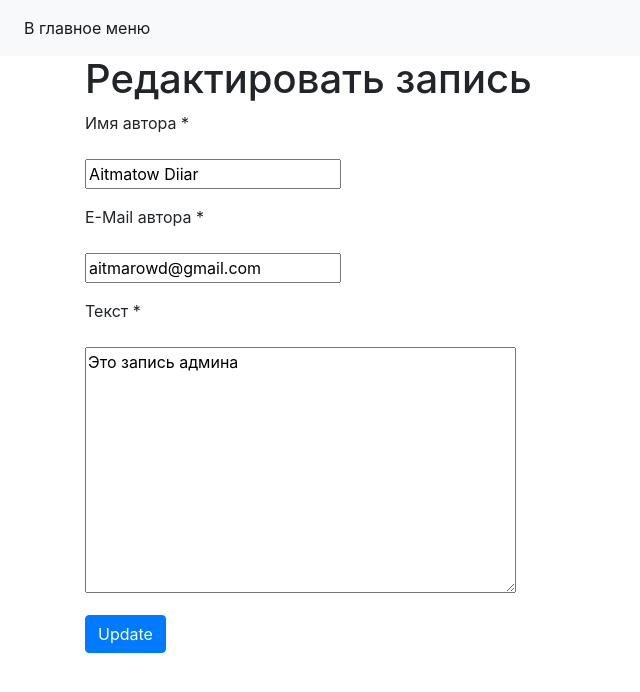
After one commit to Aitmatow/guest_book, a Django app: page /records/update/1 in a window 1280 px wide. The commit adds this page. Shown: the top 692 px of the page, without its empty margins (0-640 px from the left). Run offline with Django 3.2, Linux system fonts and the light colour scheme; data comes from the database, SQL or seed files in the repository; some libraries are stand-ins or nearby versions.

Commit message:
Этап 4 завершен. Сделано редактирование

```diff
--- a/source/main/urls.py
+++ b/source/main/urls.py
@@ -21,5 +21,6 @@ urlpatterns = [
     path('admin/', admin.site.urls),
     path('', views.records_index_view, name = 'index'),
     path('records/add/', views.records_add_view, name = 'record_add'),
+    path('records/update/<int:pk>', views.records_update_view, name = 'record_update'),
 
 ]
--- a/source/webapp/templates/index.html
+++ b/source/webapp/templates/index.html
@@ -12,7 +12,7 @@
                   <div class="card-header bg-info text-white"> {{ record.name }} ({{ record.email }})</div>
                   <div class="card-body">
                     <p class="card-text">{{ record.record }}</p>
-                    <a href="" class="btn btn-info"><span class="fa fa-edit"></span> Редактировать</a>
+                    <a href="{% url 'record_update' record.pk %}" class="btn btn-info"><span class="fa fa-edit"></span> Редактировать</a>
                     <a href="" class="btn btn-info"><span class="fa fa-trash"></span> Удалить</a>
                   </div>
                 </div>
--- /dev/null
+++ b/source/webapp/templates/update.html
@@ -0,0 +1,8 @@
+{% extends "base.html" %}
+{% block title %} Update record{% endblock %}
+{% block content %}
+    <h1> Редактировать запись </h1>
+    <form method="post" action="{% url 'record_update' record.pk %}">
+        {% include 'partial/records_form.html' with button_text="Update" %}
+    </form>
+{% endblock %}
--- a/source/webapp/views.py
+++ b/source/webapp/views.py
@@ -1,4 +1,4 @@
-from django.shortcuts import render, redirect
+from django.shortcuts import render, redirect, get_object_or_404
 
 from webapp.forms import RecordsForm
 from webapp.models import Records, STATUS_CHOICES
@@ -14,7 +14,6 @@ def records_add_view(request, *args, **kwargs):
     if request.method == 'GET':
         form = RecordsForm()
         return render(request, 'create.html' , context={
-            'statuses' : STATUS_CHOICES,
             'form' : form
         })
     elif request.method == 'POST':
@@ -27,4 +26,28 @@ def records_add_view(request, *args, **kwargs):
             )
             return redirect('index')
         else:
-            return render(request, 'create.html', context={'form':form, 'statuses' :STATUS_CHOICES})
+            return render(request, 'create.html', context={'form':form})
+
+
+def records_update_view(request, pk):
+    record = get_object_or_404(Records, pk=pk)
+    if request.method == 'GET':
+        form = RecordsForm(data={
+            'name' : record.name,
+            'email' : record.email,
+            'record' : record.record,
+        })
+        return render(request, 'update.html', context={
+            'form': form,
+            'record':record
+        })
+    elif request.method == 'POST':
+        form = RecordsForm(data=request.POST)
+        if form.is_valid():
+            record.name=form.cleaned_data['name']
+            record.email=form.cleaned_data['email']
+            record.record=form.cleaned_data['record']
+            record.save()
+            return redirect('index')
+        else:
+            return render(request, 'update.html', context={'form': form, 'record' : record})
```
